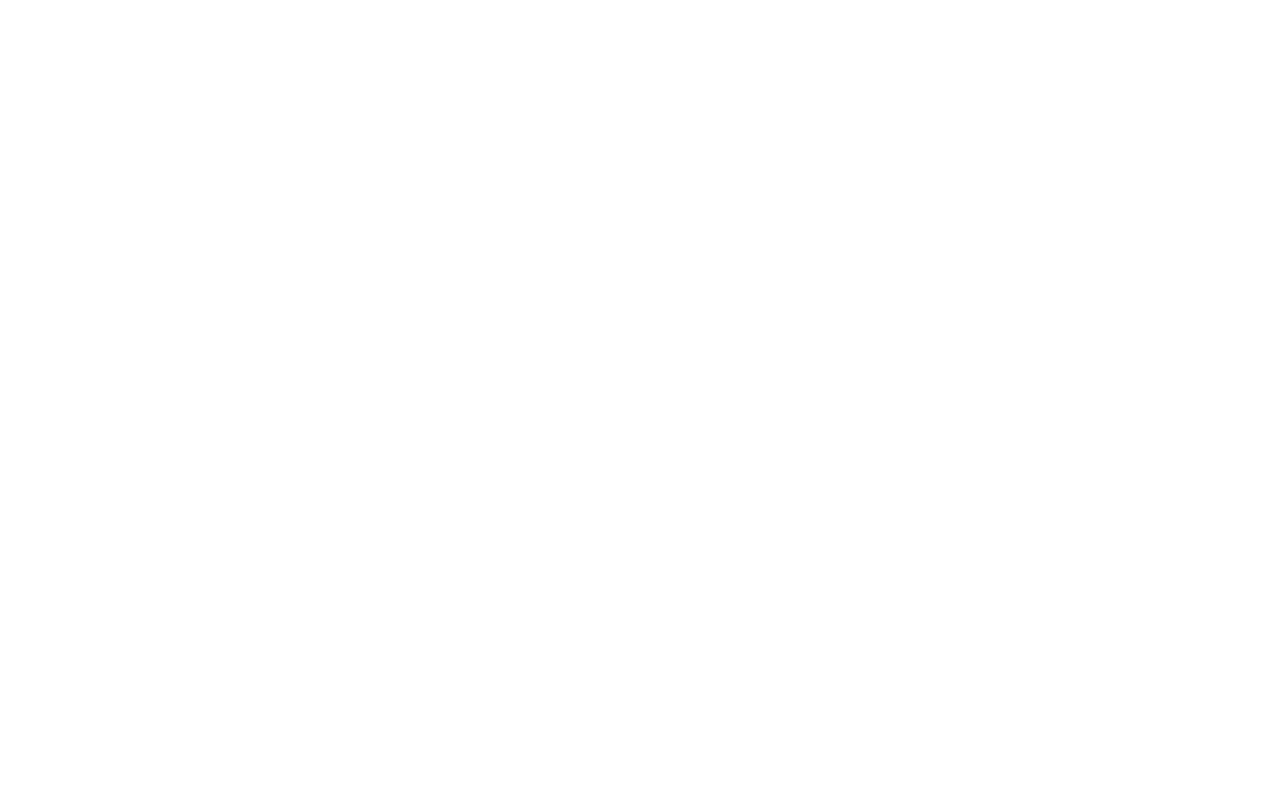
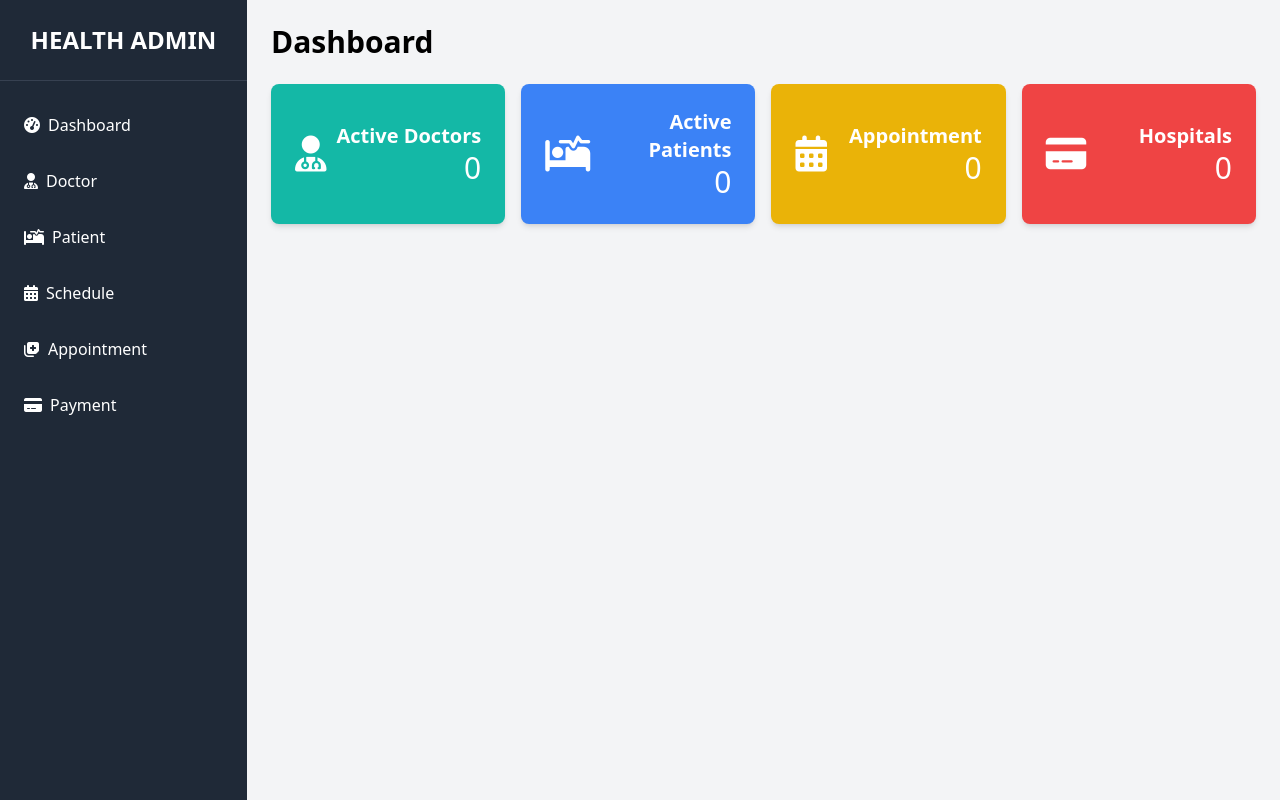
Before and after one commit to sathu0622/Health_Care, a React (Create React App) app in the folder frontend/: page /adminPanel in a window 1280 px wide. Before the commit this address had no page. Built offline with nearby package versions, Linux system fonts and the light colour scheme; no server answers.

Commit message:
admin panel

```diff
--- a/frontend/package.json
+++ b/frontend/package.json
@@ -7,6 +7,7 @@
     "@babel/plugin-proposal-private-property-in-object": "^7.18.6",
     "@emotion/react": "^11.13.3",
     "@emotion/styled": "^11.13.0",
+    "@fortawesome/fontawesome-free": "^6.6.0",
     "@mui/material": "^6.1.3",
     "@mui/x-date-pickers": "^7.20.0",
     "@testing-library/jest-dom": "^5.17.0",
--- a/frontend/src/App.js
+++ b/frontend/src/App.js
@@ -14,6 +14,7 @@ import PatientHospital from './components_patient/patientHospitalView';
 import LoginHospital from './components_hospital/login';
 import HomePage from "./components/HomePage";
 import RoleSelection from "./components/RoleSelection";
+import AdminPanel from "./components_hospital/AdminPanel"
 
 function App() {
   return (
@@ -33,7 +34,7 @@ function App() {
         <Route path="/login-hospital" element={<LoginHospital />} />
         <Route path="/" element={<HomePage/>}/>
         <Route path="/roleSelection" element={<RoleSelection/>}/>
-        RoleSelection
+        <Route path="/adminPanel" element={<AdminPanel/>}/>
       </Routes>
     </Router>
     </>
--- /dev/null
+++ b/frontend/src/components_hospital/AdminPanel.js
@@ -0,0 +1,129 @@
+import React, { useEffect, useState } from 'react';
+import '@fortawesome/fontawesome-free/css/all.min.css'; // FontAwesome for icons
+import axios from 'axios';
+
+const AdminPanel = () => {
+  const [doctors, setDoctors] = useState(0);
+  const [patients, setPatients] = useState(0);
+  const [scheduled, setScheduled] = useState(0);
+  const [payments, setPayments] = useState(0);
+
+  // Fetch data when the component mounts
+  useEffect(() => {
+    const fetchData = async () => {
+      try {
+        const doctorsRes = await axios.get('http://localhost:5000/api/doctors/getDoctors');
+        const patientsRes = await axios.get('http://localhost:5000/api/user/readCustomerDetails');
+        const scheduleRes = await axios.get('http://localhost:5000/appointments');
+        const paymentsRes = await axios.get('http://localhost:5000/hospitals');
+
+        console.log(doctorsRes.data); // Log to verify the data structure
+        console.log(patientsRes.data);
+        console.log(scheduleRes.data);
+        console.log(paymentsRes.data);
+
+        setDoctors(doctorsRes.data.length);
+        setPatients(patientsRes.data.length);
+        setScheduled(scheduleRes.data.length);
+        setPayments(paymentsRes.data.length);
+
+      } catch (error) {
+        console.error('Error fetching data:', error);
+      }
+    };
+
+    fetchData();
+  }, []);
+
+
+  return (
+    <div className="flex">
+      {/* Sidebar */}
+      <aside className="h-screen w-64 bg-gray-800 text-white flex flex-col">
+        <div className="text-2xl font-bold text-center py-6 border-b border-gray-700">
+          HEALTH ADMIN
+        </div>
+        <nav className="flex-grow py-6">
+          <ul className="space-y-4">
+            <li className="px-6 py-2 hover:bg-gray-700">
+              <i className="fas fa-tachometer-alt mr-2"></i>
+              <span>Dashboard</span>
+            </li>
+            <li className="px-6 py-2 hover:bg-gray-700">
+              <i className="fas fa-user-md mr-2"></i>
+              <span>Doctor</span>
+            </li>
+            <li className="px-6 py-2 hover:bg-gray-700">
+              <i className="fas fa-procedures mr-2"></i>
+              <span>Patient</span>
+            </li>
+            <li className="px-6 py-2 hover:bg-gray-700">
+              <i className="fas fa-calendar-alt mr-2"></i>
+              <span>Schedule</span>
+            </li>
+            <li className="px-6 py-2 hover:bg-gray-700">
+              <i className="fas fa-notes-medical mr-2"></i>
+              <span>Appointment</span>
+            </li>
+            <li className="px-6 py-2 hover:bg-gray-700">
+              <i className="fas fa-credit-card mr-2"></i>
+              <span>Payment</span>
+            </li>
+          </ul>
+        </nav>
+      </aside>
+
+      {/* Dashboard Content */}
+      <main className="flex-grow p-6 bg-gray-100">
+        <h1 className="text-3xl font-bold mb-6">Dashboard</h1>
+        <div className="grid grid-cols-4 gap-4">
+          {/* Dashboard Card 1 */}
+          <div className="bg-teal-500 text-white p-6 rounded-lg shadow-md flex items-center justify-between">
+            <div>
+              <i className="fas fa-user-md text-4xl"></i>
+            </div>
+            <div className="text-right">
+              <h3 className="text-xl font-bold">Active Doctors</h3>
+              <p className="text-3xl">{doctors}</p>
+            </div>
+          </div>
+
+          {/* Dashboard Card 2 */}
+          <div className="bg-blue-500 text-white p-6 rounded-lg shadow-md flex items-center justify-between">
+            <div>
+              <i className="fas fa-procedures text-4xl"></i>
+            </div>
+            <div className="text-right">
+              <h3 className="text-xl font-bold">Active Patients</h3>
+              <p className="text-3xl">{patients}</p>
+            </div>
+          </div>
+
+          {/* Dashboard Card 3 */}
+          <div className="bg-yellow-500 text-white p-6 rounded-lg shadow-md flex items-center justify-between">
+            <div>
+              <i className="fas fa-calendar-alt text-4xl"></i>
+            </div>
+            <div className="text-right">
+              <h3 className="text-xl font-bold">Appointment</h3>
+              <p className="text-3xl">{scheduled}</p>
+            </div>
+          </div>
+
+          {/* Dashboard Card 4 */}
+          <div className="bg-red-500 text-white p-6 rounded-lg shadow-md flex items-center justify-between">
+            <div>
+              <i className="fas fa-credit-card text-4xl"></i>
+            </div>
+            <div className="text-right">
+              <h3 className="text-xl font-bold">Hospitals</h3>
+              <p className="text-3xl">{payments}</p>
+            </div>
+          </div>
+        </div>
+      </main>
+    </div>
+  );
+};
+
+export default AdminPanel;
--- a/frontend/src/components_patient/login.js
+++ b/frontend/src/components_patient/login.js
@@ -26,9 +26,9 @@ const Login = () => {
           console.log(email);
 
           if (email === "sathushan622@gmail.com") {
-            navigate("/add-product");
+            navigate("/adminPanel");
           } else {
-            navigate("/manage-hospitals");
+            navigate("/patientHospital");
           }
         } else {
           message.error("Your password or email is incorrect");
@@ -55,7 +55,7 @@ const Login = () => {
         {/* Right side with Login form */}
         <div className="w-full md:w-1/2 p-8">
           <h2 className="text-2xl font-bold mb-6 text-center text-gray-800">
-            Log In
+          Patient Login
           </h2>
 
           <Form
@@ -105,7 +105,7 @@ const Login = () => {
             <Button
               type="primary"
               htmlType="submit"
-              className="w-full bg-purple-600 text-white py-2 rounded-md"
+              className="w-full bg-green-600 text-white py-2 rounded-md"
             >
               Log in
             </Button>
@@ -114,7 +114,7 @@ const Login = () => {
             <div className="text-center mt-4">
               <p className="text-gray-500">
                 Don't have an Account? &nbsp;
-                <Link to="/register" className="text-purple-600">
+                <Link to="/register" className="text-green-600">
                   Sign Up
                 </Link>
               </p>
--- a/frontend/src/components_patient/patientHospitalView.js
+++ b/frontend/src/components_patient/patientHospitalView.js
@@ -1,4 +1,3 @@
-// PatientsView.js
 import React, { useState, useEffect } from 'react';
 import { useNavigate } from "react-router-dom";
 import axios from 'axios';
@@ -16,7 +15,7 @@ const PatientsView = () => {
       const response = await axios.get('http://localhost:5000/hospitals');
       setHospitals(response.data);
     } catch (error) {
-      console.error(error);
+      console.error("Error fetching hospitals:", error);
     }
   };
 
@@ -24,37 +23,42 @@ const PatientsView = () => {
     navigate("/view-doctor", { state: { email: hospitalEmail } });
   };
 
+  return (
+    <div className="max-w-7xl mx-auto p-6 bg-gray-100 min-h-screen">
+      <h2 className="text-4xl font-bold text-center mb-12 text-gray-800">Available Hospitals</h2>
 
-  return (
-    <div className="max-w-6xl mx-auto p-8 bg-gray-100 min-h-screen">
-      <h2 className="text-4xl font-bold text-center mb-10 text-gray-800">Available Hospitals</h2>
-      <ul className="grid grid-cols-1 md:grid-cols-2 gap-8">
+      <ul className="grid grid-cols-1 sm:grid-cols-2 lg:grid-cols-3 gap-10">
         {hospitals.map((hospital) => (
-          <li key={hospital._id} className="bg-white rounded-lg shadow-lg overflow-hidden">
-            <div className="md:flex">
+          <li key={hospital._id} className="bg-white rounded-lg shadow-md hover:shadow-lg transition-shadow duration-300">
+            <div className="flex flex-col h-full">
+              {/* Hospital Image */}
+              <div className="h-56 overflow-hidden rounded-t-lg">
                 <img
-                src={hospital.image}
+                  src={hospital.image || '/placeholder.jpg'}  // Placeholder for missing image
                   alt={hospital.name}
-                className="w-full md:w-48 h-48 object-cover"
+                  className="w-full h-full object-cover"
                 />
-              <div className="p-6 flex flex-col justify-between">
+              </div>
+
+              {/* Hospital Details */}
+              <div className="p-6 flex-1 flex flex-col justify-between">
                 <div>
-                  <h3 className="text-2xl font-semibold text-gray-800">{hospital.name}</h3>
-                  <p className="text-sm text-gray-600">{hospital.specialization}</p>
-                  <p className="mt-2 text-gray-500">{hospital.address}</p>
+                  <h3 className="text-2xl font-bold text-gray-900 mb-2">
+                    {hospital.name || "Unnamed Hospital"}
+                  </h3>
+                  <p className="text-gray-500 mb-2">
+                    <strong>Address:</strong> {hospital.address || "Address not available"}
+                  </p>
                 </div>
-                <div className="mt-4 flex justify-between items-center">
-                  <div>
-                    <p className="text-sm"><strong>Contact:</strong> {hospital.number}</p>
-                    <p className="text-sm"><strong>Capacity:</strong> {hospital.capacity}</p>
-                  </div>
+
+
+                {/* View Details Button */}
                 <button
-                    className="px-5 py-2 bg-blue-600 text-white text-sm font-semibold rounded hover:bg-blue-700 transition duration-200"
+                  className="mt-6 px-4 py-2 bg-blue-600 text-white rounded-lg text-sm font-semibold hover:bg-blue-700 transition duration-200"
                   onClick={() => handleViewClick(hospital.email)}
                 >
                   View Details
                 </button>
-                </div>
               </div>
             </div>
           </li>
```
Also changed, not shown: 1 other file (tests, documents, lock files or other folders). Lines whose indentation alone changed are shown as unchanged.
